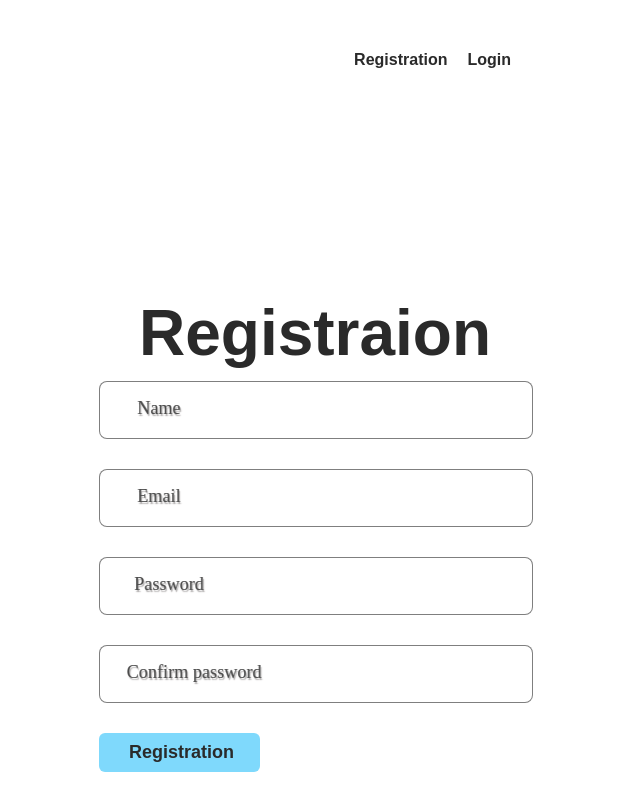
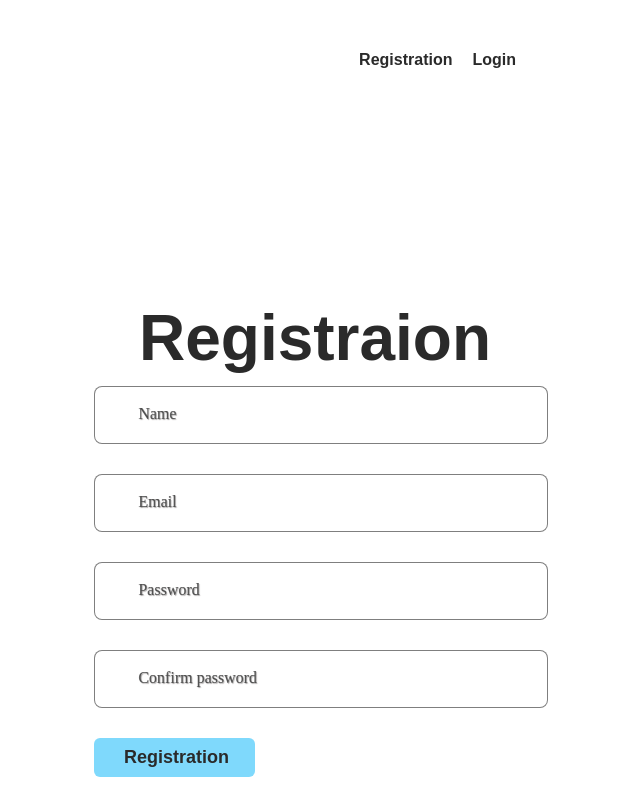
Before and after one commit to i8lex/todo_client, a React (Create React App) app: page /registration in a window 1280 px wide. Shown: the whole page, without its empty margins (325-965 px from the left). Built offline with nearby package versions, Linux system fonts and the light colour scheme.

Commit message:
fix input label styles

```diff
--- a/src/components/Input.js
+++ b/src/components/Input.js
@@ -14,8 +14,20 @@ export const Input = ({
   const [{ onChange, onBlur, value }, { touched, error }] = useField(name);
   const isErrorShown = touched && !!error;
   const [labelClassName, setLabelClassName] = useState("tasks__form__label");
+  const [isInputFocused, setIsInputFocused] = useState(false);
 
   useEffect(() => {
+
+    if (!value && isInputFocused) {
+      if (!isErrorShown) {
+        return setLabelClassName("tasks__form__label tasks__form__labelMove");
+      }
+      if (isErrorShown) {
+        return setLabelClassName(
+          "tasks__form__labelError tasks__form__labelErrorMove"
+        );
+      }
+    }
     if (!value) {
       if (!isErrorShown) {
         return setLabelClassName("tasks__form__label");
@@ -34,8 +46,10 @@ export const Input = ({
         );
       }
     }
-  }, [value, isErrorShown]);
-
+  }, [value, isErrorShown, isInputFocused]);
+  const handleInputFocus = () => {
+    setIsInputFocused(!isInputFocused);
+  };
   const inputClassName = !isErrorShown
     ? "tasks__form__input"
     : "tasks__form__inputError";
@@ -49,7 +63,11 @@ export const Input = ({
         required={required}
         type={type}
         onChange={onChange}
-        onBlur={onBlur}
+        onBlur={(event) => {
+          handleInputFocus();
+          onBlur(event);
+        }}
+        onFocus={handleInputFocus}
         value={value}
         name={name}
         step={step}
--- a/src/components/ModalEditProject.js
+++ b/src/components/ModalEditProject.js
@@ -52,11 +52,7 @@ export const ModalEditProject = ({
         >
           <Form>
             <Input label="Title" required name="title" />
-            <Input
-              label="Description"
-              // as="textarea"
-              name="description"
-            />
+            <Input label="Description" as="textarea" name="description" />
             <Input
               label="Deadline"
               type="datetime-local"
--- a/src/index.css
+++ b/src/index.css
@@ -160,14 +160,20 @@
   margin-bottom: 25px;
 }
 .tasks__form__input, .tasks__form__inputError {
-  padding: 16px 0;
+  padding: 16px 5px;
   min-width: 430px;
-  text-indent: 48px;
+  text-indent: 30px;
   font-style: normal;
   font-weight: 400;
   font-size: 16px;
   line-height: 150%;
+  resize: none;
+  white-space: pre-wrap;
+  word-wrap: break-word;
+  word-break: break-all;
   width: 100%;
+  height: auto;
+  overflow-y: auto;
   background-position: 19px center;
   background-repeat: no-repeat;
   border: 1px solid rgba(0, 0, 0, 0.5);
@@ -188,9 +194,9 @@
   top: 45%;
   left: 10%;
   transition: top 0.2s ease-in-out, left 0.2s ease-in-out, transform 0.2s ease-in-out;
-  transform: translate(0%, -50%) scale(1.3);
+  transform: translate(0%, -50%) scale(1);
   background: rgba(255, 255, 255, 0);
-  font-size: 14px;
+  font-size: 1rem;
   text-shadow: 0.5px 0 0 #969696, 1px 1px 1px #aba8a8, 2px 31px 16px rgba(206, 89, 55, 0);
   color: rgba(0, 0, 0, 0.5);
 }
@@ -201,7 +207,7 @@
   top: -7px;
   left: 3px;
   background: linear-gradient(0deg, rgba(255, 255, 255, 0) 40%, rgb(255, 255, 255) 45%, rgb(255, 255, 255) 50%, rgb(255, 255, 255) 55%, rgba(255, 255, 255, 0) 60%);
-  transform: translate(0%, 0%) scale(1);
+  transform: translate(0%, 0%) scale(0.8);
   transition: top 0.2s ease-in-out, left 0.2s ease-in-out, transform 0.2s ease-in-out;
 }
 .tasks__button {
--- a/src/stylesheet/_tasks.scss
+++ b/src/stylesheet/_tasks.scss
@@ -1,10 +1,6 @@
 @import "mixins";
 //@import url('https://fonts.googleapis.com/icon?family=Material+Icons');
 @import url('https://fonts.googleapis.com/css2?family=Material+Symbols+Rounded:opsz,wght,FILL,GRAD@48,400,0,0');
-
-
-//<link rel="stylesheet" href="https://fonts.googleapis.com/css2?family=Material+Symbols+Rounded:opsz,wght,FILL,GRAD@48,400,0,0" />
-
 
 
 
@@ -44,14 +40,20 @@
 
     &__input,
     &__inputError {
-      padding: 16px 0;
+      padding: 16px 5px;
       min-width: 430px;
-      text-indent: 48px;
+      text-indent: 30px;
       font-style: normal;
       font-weight: 400;
       font-size: 16px;
       line-height: 150%;
+      resize: none;
+      white-space: pre-wrap;
+      word-wrap: break-word;
+      word-break: break-all;
       width: 100%;
+      height: auto;
+      overflow-y: auto;
       background-position: 19px center;
       background-repeat: no-repeat;
       border: 1px solid rgba(0, 0, 0, 0.5);
@@ -70,15 +72,15 @@
     }
 
     &__label,
-    &__labelError{
+    &__labelError {
       position: absolute;
       top: 45%;
       left: 10%;
       transition:top 0.2s ease-in-out, left 0.2s ease-in-out, transform 0.2s ease-in-out;
-      transform: translate(0%, -50%) scale(1.3);
+      transform: translate(0%, -50%) scale(1);
       //background: rgb(255,255,255);
       background: rgba(255,255,255,0);
-      font-size: 14px;
+      font-size: 1rem;
       text-shadow: 0.5px 0 0 #969696, 1px 1px 1px #aba8a8, 2px 31px 16px rgb(206 89 55 / 0%);
       color: rgba(0, 0, 0, 0.5);
     }
@@ -92,7 +94,7 @@
       top: -7px;
       left: 3px;
       background: linear-gradient(0deg, rgba(255,255,255,0) 40%, rgba(255,255,255,1) 45%, rgba(255,255,255,1) 50%, rgba(255,255,255,1) 55%, rgba(255,255,255,0) 60%);
-      transform: translate(0%, -0%) scale(1);
+      transform: translate(0%, -0%) scale(0.8);
       transition:top 0.2s ease-in-out, left 0.2s ease-in-out, transform 0.2s ease-in-out;
     }
 
```
Also changed, not shown: 1 other file (tests, documents, lock files or other folders).
